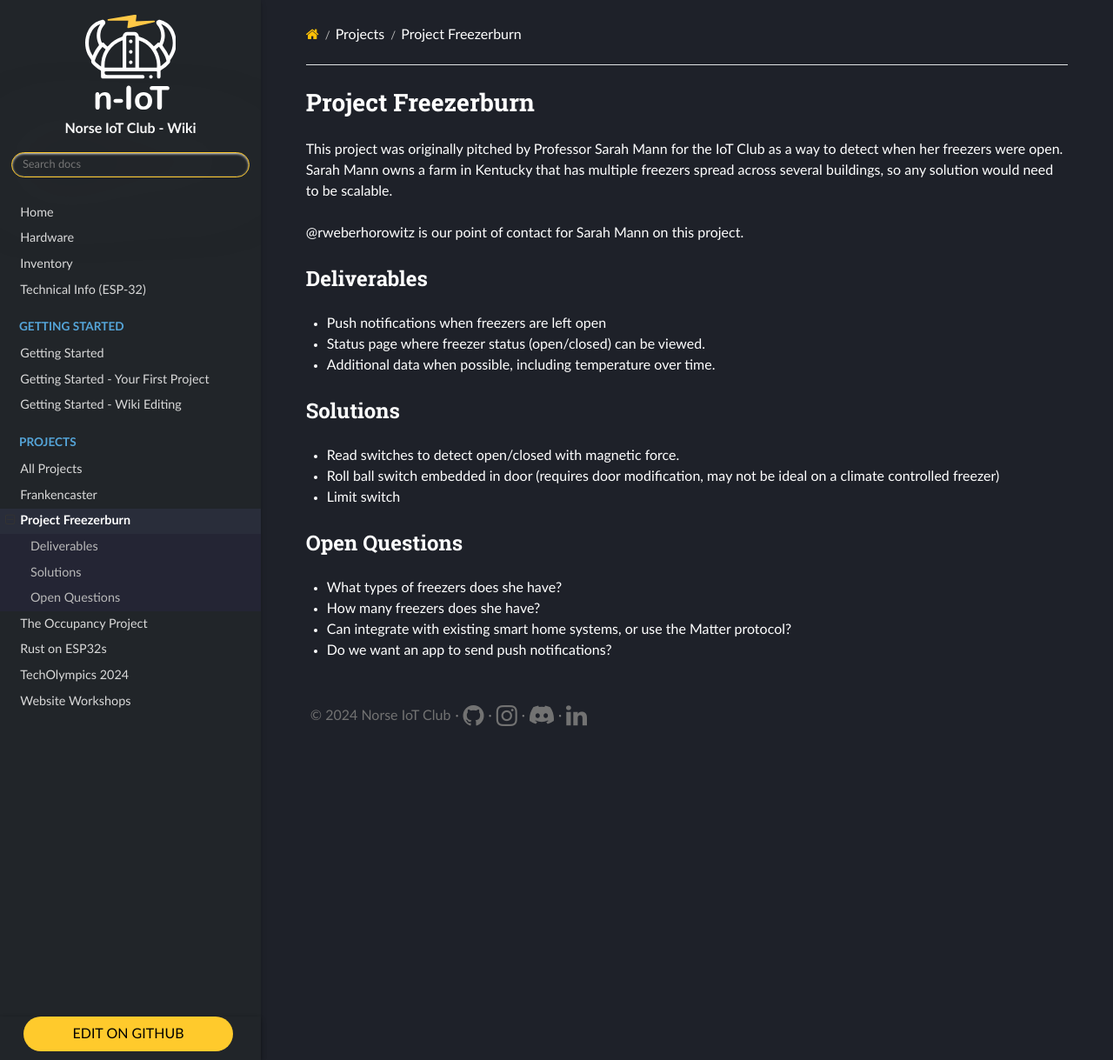
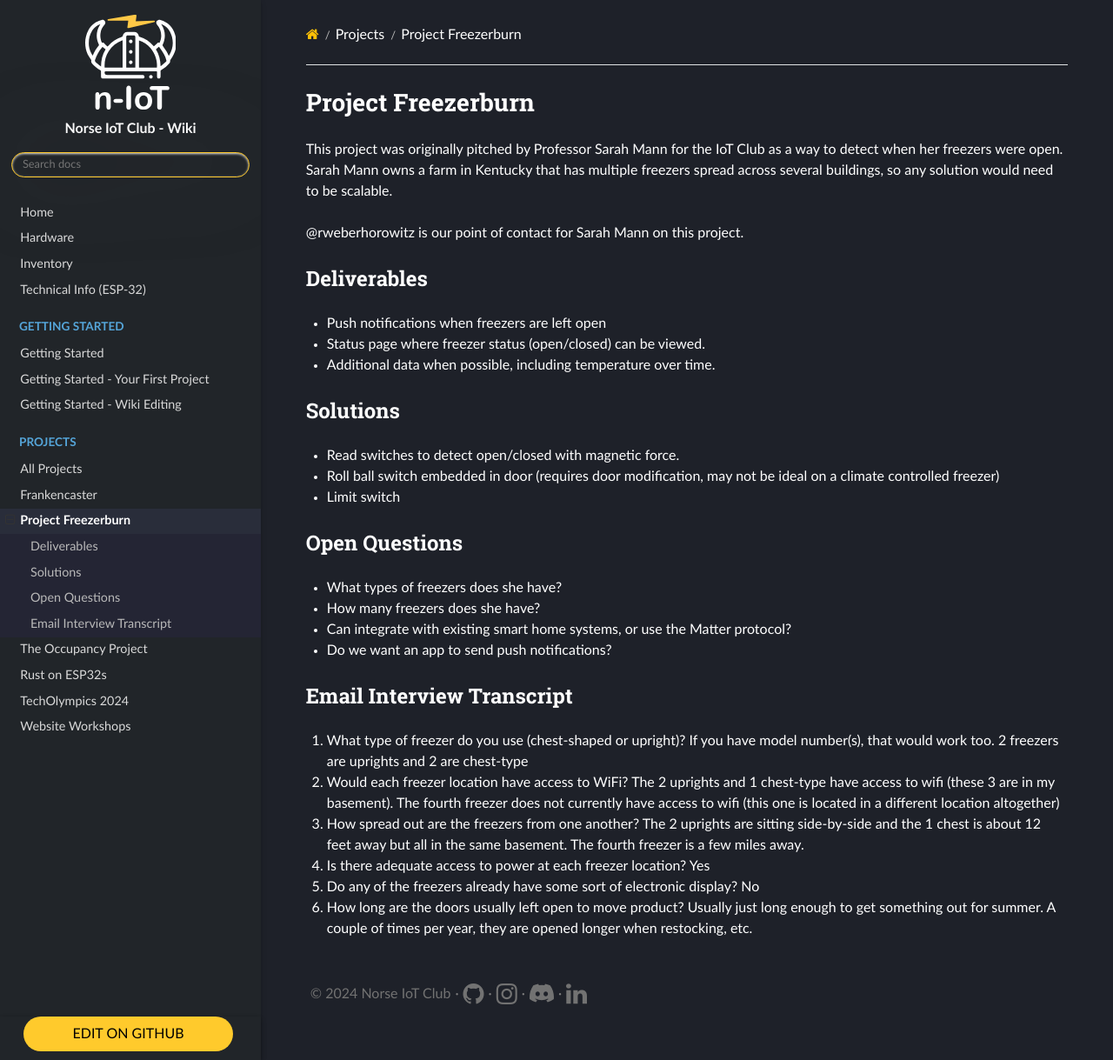
Before and after one commit to Norse-IoT/Wiki, an MkDocs documentation site: the page built from docs/projects/freezerburn.md, in a window 1280 px wide and 1219 px high. Shown: the whole window at 87% size. Built offline with MkDocs 1.6.1, drawn with Linux system fonts in a browser that asks for light colours; nearby versions of some CDN libraries.

Commit message:
Update freezerburn.md

```diff
--- a/docs/projects/freezerburn.md
+++ b/docs/projects/freezerburn.md
@@ -2,6 +2,7 @@
 This project was originally pitched by Professor Sarah Mann for the IoT Club as a way to detect when her freezers were open. Sarah Mann owns a farm in Kentucky that has multiple freezers spread across several buildings, so any solution would need to be scalable.
 
 @rweberhorowitz is our point of contact for Sarah Mann on this project.
+
 
 ## Deliverables
 - Push notifications when freezers are left open
@@ -19,3 +20,17 @@ This project was originally pitched by Professor Sarah Mann for the IoT Club as
 - How many freezers does she have?
 - Can integrate with existing smart home systems, or use the Matter protocol?
 - Do we want an app to send push notifications?
+
+## Email Interview Transcript
+1. What type of freezer do you use (chest-shaped or upright)? If you have model number(s), that would work too.
+2 freezers are uprights and 2 are chest-type
+2. Would each freezer location have access to WiFi?
+The 2 uprights and 1 chest-type have access to wifi (these 3 are in my basement). The fourth freezer does not currently have access to wifi (this one is located in a different location altogether)
+3. How spread out are the freezers from one another?
+The 2 uprights are sitting side-by-side and the 1 chest is about 12 feet away but all in the same basement.  The fourth freezer is a few miles away.
+4. Is there adequate access to power at each freezer location?
+Yes
+5. Do any of the freezers already have some sort of electronic display?
+No
+6. How long are the doors usually left open to move product?
+Usually just long enough to get something out for summer.  A couple of times per year, they are opened longer when restocking, etc.
```
